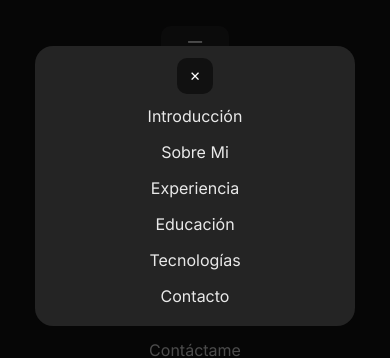
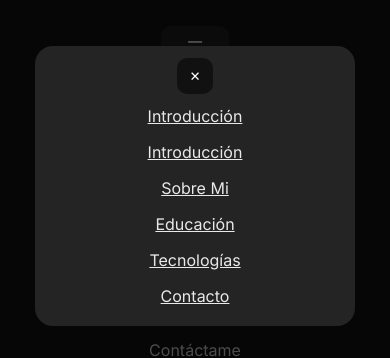
Before and after one commit to Bruno1084/Portfolio_V3, a React (Vite) app: page / in a window 390 px wide. Both pictures are taken after a click on the button "Abrir menú". Shown: the top 358 px of the page. Built offline with nearby package versions, Linux system fonts and the light colour scheme.

Commit message:
Fix(header): Fix styles in header

```diff
--- a/src/components/header/Header.tsx
+++ b/src/components/header/Header.tsx
@@ -7,30 +7,20 @@ export function Header(): ReactNode {
     const toggleMenu = () => setIsOpen(prev => !prev);
     const closeMenu = () => setIsOpen(false);
 
-    const scrollToSection = (id: string) => {
-        const el = document.getElementById(id);
-        if (!el) return;
-
-        el.scrollIntoView({ behavior: "smooth" });
-        closeMenu();
-    };
-
     return (
         <header>
             <nav className="navbar">
 
-                {/* DESKTOP MENU */}
                 <div className="navbar-desktop">
-                    <a href="#cv_header">Introducción</a>
-                    <a href="#about">Sobre Mi</a>
-                    <a href="#experience">Experiencia</a>
-                    <a href="#projects">Proyectos</a>
-                    <a href="#education">Educación</a>
-                    <a href="#stack">Tecnologías</a>
-                    <a href="#contact">Contacto</a>
+                    <a href="/#cv_header">Introducción</a>
+                    <a href="/#about">Sobre Mi</a>
+                    <a href="/#experience">Experiencia</a>
+                    <a href="/#projects">Proyectos</a>
+                    <a href="/#education">Educación</a>
+                    <a href="/#stack">Tecnologías</a>
+                    <a href="/#contact">Contacto</a>
                 </div>
 
-                {/* MOBILE TOGGLE */}
                 <button
                     className="navbar-toggle"
                     onClick={toggleMenu}
@@ -39,27 +29,24 @@ export function Header(): ReactNode {
                     ☰
                 </button>
 
-                {/* OVERLAY */}
                 <div
                     className={`navbar-overlay ${isOpen ? "open" : ""}`}
                     onClick={closeMenu}
                 />
 
-                {/* MODAL */}
                 <div className={`navbar-modal ${isOpen ? "open" : ""}`}>
                     <button className="navbar-close" onClick={closeMenu}>
                         ✕
                     </button>
 
                     <div className="navbar-links">
-                        <button onClick={() => scrollToSection("cv_header")}>Introducción</button>
-                        <button onClick={() => scrollToSection("about")}>Sobre Mi</button>
-                        <button onClick={() => scrollToSection("experience")}>Experiencia</button>
-                        <button onClick={() => scrollToSection("education")}>Educación</button>
-                        <button onClick={() => scrollToSection("stack")}>Tecnologías</button>
-                        <button onClick={() => scrollToSection("contact")}>Contacto</button>
+                        <a href="/#cv_header" onClick={closeMenu}>Introducción</a>
+                        <a href="/#about" onClick={closeMenu}>Introducción</a>
+                        <a href="/#experience" onClick={closeMenu}>Sobre Mi</a>
+                        <a href="/#education" onClick={closeMenu}>Educación</a>
+                        <a href="/#stack" onClick={closeMenu}>Tecnologías</a>
+                        <a href="/#contact" onClick={closeMenu}>Contacto</a>
                     </div>
-
                 </div>
             </nav>
         </header>
--- a/src/components/header/header.css
+++ b/src/components/header/header.css
@@ -104,7 +104,7 @@ header {
     gap: 16px;
 }
 
-.navbar-links button {
+.navbar-links a {
     background: none;
     border: none;
     color: white;
@@ -113,7 +113,7 @@ header {
     opacity: 0.9;
 }
 
-.navbar-links button:hover {
+.navbar-links a:hover {
     opacity: 1;
 }
 
--- a/src/data/projects.ts
+++ b/src/data/projects.ts
@@ -11,7 +11,7 @@ export const projects: Project[] = [
     repository_url: "https://github.com/Bruno1084/NC_Wings",
     website_url: "",
     category: "Reserva de Pasajes",
-    year: 2020,
+    year: 2024,
     paragraph:
       "NCWings fue desarrollado como un proyecto enfocado en simular el funcionamiento de una aerolínea. Permite a los usuarios explorar destinos, seleccionar vuelos y realizar reservas de manera intuitiva. El proyecto me permitió trabajar sobre la organización de vistas, la lógica de negocio y la estructura general de una aplicación web orientada al usuario final.",
     img_1: "https://raw.githubusercontent.com/Bruno1084/Portfolio_V3/images/public/projects/NCWings_img1.jpg",
@@ -26,7 +26,7 @@ export const projects: Project[] = [
     repository_url: "https://github.com/Bruno1084/Java_StockApp",
     website_url: "",
     category: "Aplicación de Stock",
-    year: 2020,
+    year: 2024,
     paragraph:
       "StockApp es una aplicación desarrollada para facilitar la gestión de productos, permitiendo registrar ingresos, egresos y consultar el estado del inventario. El proyecto se enfocó en la lógica de negocio y la persistencia de datos, reforzando conceptos clave de programación estructurada y orientación a objetos.",
     img_1: "https://raw.githubusercontent.com/Bruno1084/Portfolio_V3/images/public/projects/StockApp_img1.jpg",
@@ -41,7 +41,7 @@ export const projects: Project[] = [
     repository_url: "https://github.com/Bruno1084/VeryDeli-App",
     website_url: "",
     category: "Web de Mudanzas",
-    year: 2020,
+    year: 2024,
     paragraph:
       "VeryDeli fue concebido como un sistema para centralizar la información relacionada con envíos y entregas. El proyecto aborda la organización de pedidos, el seguimiento de estados y la presentación clara de la información al usuario. Fue una experiencia clave para trabajar sobre estructuras escalables y separación de responsabilidades.",
     img_1: "https://raw.githubusercontent.com/Bruno1084/Portfolio_V3/images/public/projects/VeryDeliWeb_img1.jpg",
@@ -56,7 +56,7 @@ export const projects: Project[] = [
     repository_url: "https://github.com/Bruno1084/El-Buho-Web.github.io",
     website_url: "",
     category: "Ecommerce Web",
-    year: 2020,
+    year: 2023,
     paragraph:
       "El Buho Web es un ecommerce desarrollado con el objetivo de simular una tienda online de ropa. Incluye vistas de productos, estructura de catálogo y una experiencia de navegación orientada al usuario. El proyecto me permitió profundizar en diseño responsive, organización de componentes y presentación visual de contenido.",
     img_1: "https://raw.githubusercontent.com/Bruno1084/Portfolio_V3/images/public/projects/ElBuhoWeb_img1.jpg",
--- a/src/index.css
+++ b/src/index.css
@@ -36,6 +36,10 @@
   font-weight: 700;
   font-style: normal;
   font-display: swap;
+}
+
+html {
+  scroll-behavior: smooth;
 }
 
 * {
@@ -80,3 +84,9 @@ main {
     margin: 0 10px;
   }
 }
+
+@media screen and (prefers-reduced-motion: reduce) {
+	html {
+		scroll-behavior: auto;
+	}
+}
```
